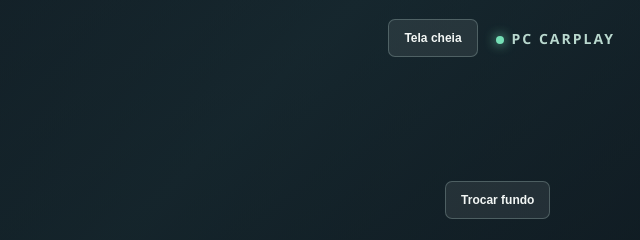
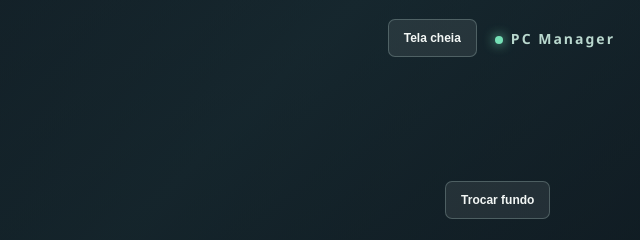
Before and after one commit to carlosedu2411/PC-manager, a plain HTML site: page pc-manager/frontend/index.html in a window 1280 px wide. Shown: the top 240 px of the page, 640-1280 px from the left. Drawn offline with Linux system fonts and the light colour scheme.

Commit message:
Renomeia aplicativo para PC Manager

```diff
--- a/pc-manager/frontend/index.html
+++ b/pc-manager/frontend/index.html
@@ -9,7 +9,7 @@
         content="width=device-width, initial-scale=1.0, user-scalable=no"
     >
 
-    <title>PC CarPlay</title>
+    <title>PC Manager</title>
 
     <link rel="stylesheet" href="/css/style.css">
 </head>
@@ -23,7 +23,7 @@
 
             <div class="header-actions">
                 <button id="fullscreen-button" class="wallpaper-button" onclick="toggleFullscreen()">Tela cheia</button>
-                <div class="status-pill"><span class="status-dot"></span>PC CARPLAY</div>
+                <div class="status-pill"><span class="status-dot"></span>PC Manager</div>
             </div>
         </header>
 
```
